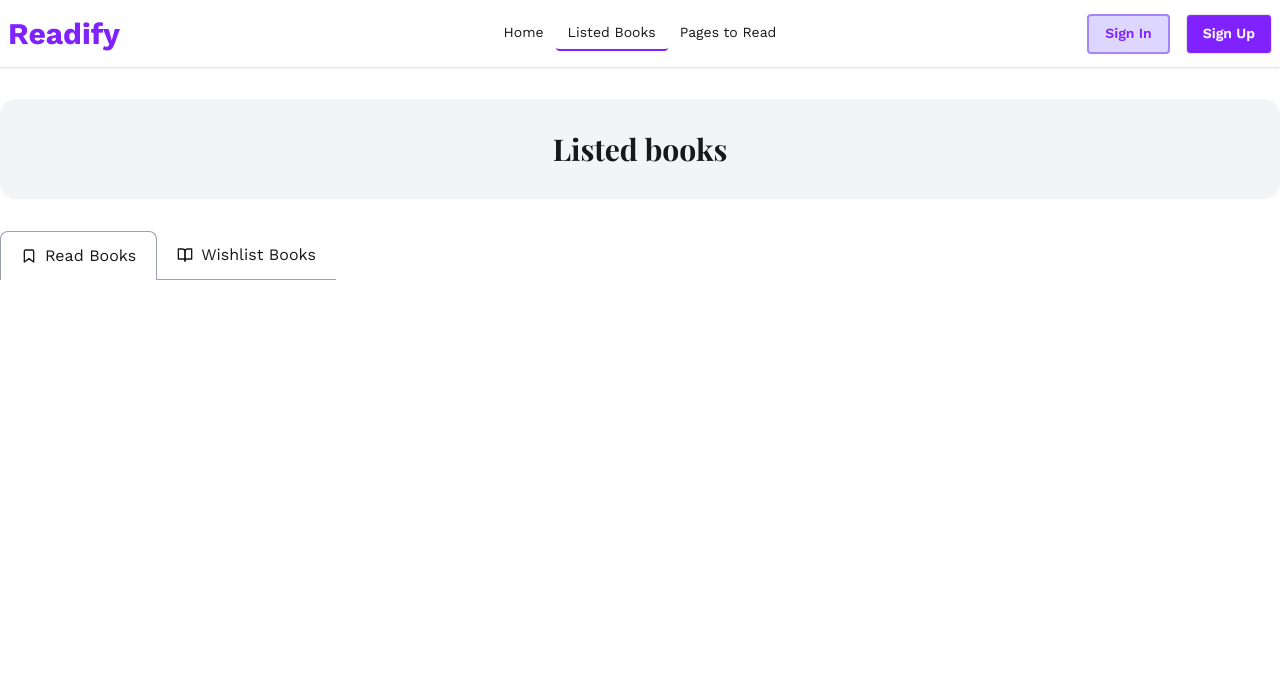
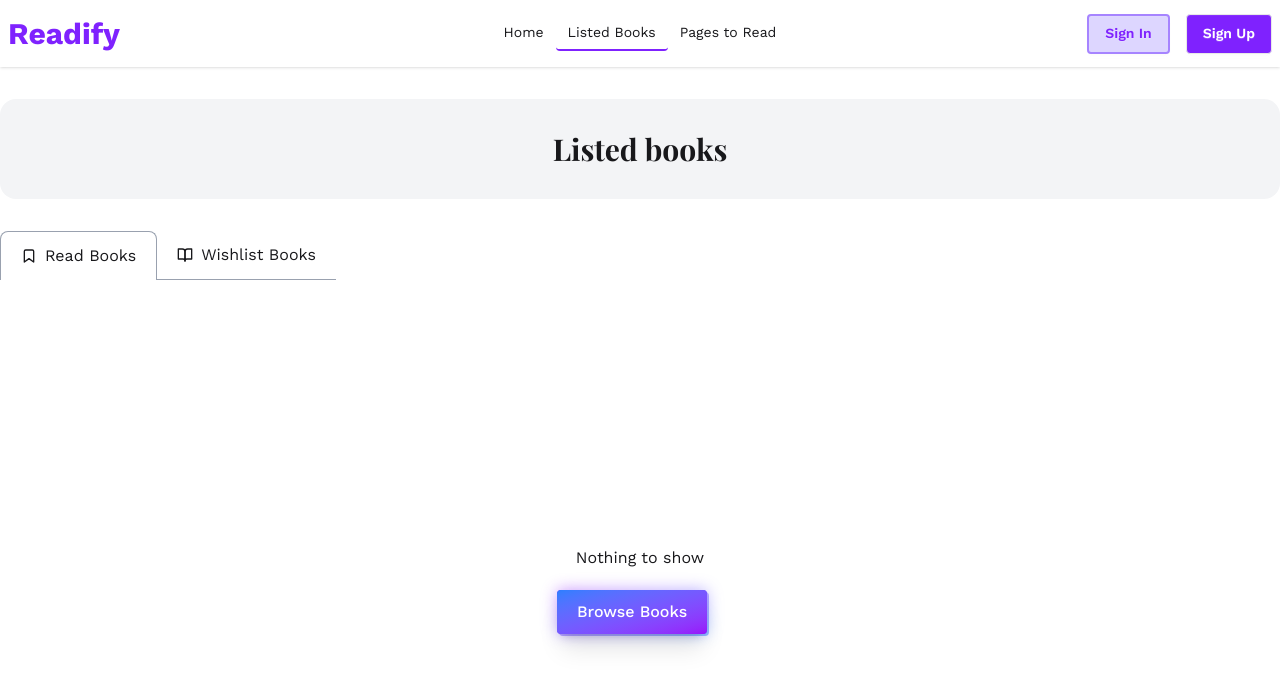
Before and after one commit to shohan89/readify, a React (Vite) app: page /listed-books/wishlist-book in a window 1280 px wide. Shown: the top 688 px of the page. Built offline with nearby package versions, Linux system fonts and the light colour scheme; a web font is replaced by a local one.

Commit message:
feat: add empty list indication to wishlist list

```diff
--- a/src/components/WishlistBook.jsx
+++ b/src/components/WishlistBook.jsx
@@ -1,6 +1,7 @@
 import { useEffect, useState } from "react";
 import { useLoaderData } from "react-router";
 import { getWishListBooksFromLs } from "../utils/localStorage";
+import EmptyList from "./EmptyList";
 import SingleWishListBook from "./SingleWishListBook";
 
 const WishlistBook = () => {
@@ -14,6 +15,11 @@ const WishlistBook = () => {
             setWishlistBooks(bookWishlisted);
         }
     },[books])
+
+    if(wishlistBooks.length < 1){
+        return <EmptyList message={'Nothing to show'} address={'/'} label={'Browse Books'} />
+    }
+
     return (
         <div className="max-w-7xl mx-auto mt-6">
             {
```
